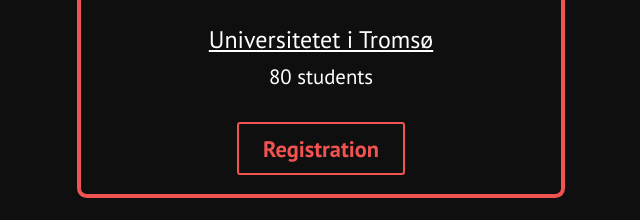
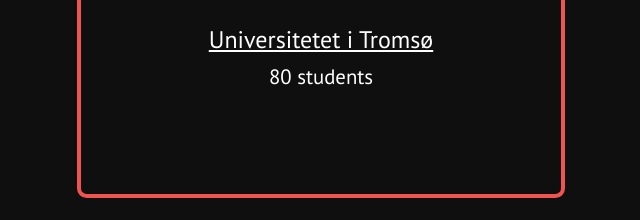
Before and after one commit to javaBin/javazone-2020, a React (Create React App) app: page /academy in a window 1280 px wide. Shown: the part 1705-1925 px from the top of the page, without its empty margins (319-959 px from the left). Built offline with nearby package versions, Linux system fonts and the light colour scheme.

Commit message:
Removed Registration button from AcademyPage

```diff
--- a/src/components/AcademyLocation/AcademyLocationSection.tsx
+++ b/src/components/AcademyLocation/AcademyLocationSection.tsx
@@ -35,7 +35,6 @@
                 <h1>{academy.date}</h1>
                 <a target="_blank" rel="noopener noreferrer" className={styles.location} href={academy.locationUrl}>{academy.location}</a>
                 <span className={styles.slots}>{academy.slots} students</span>
-                <Link url={`/academy/registration?city=${academy.name.toLowerCase()}`}>Registration</Link>
             </div>
         </div>
     )
```
